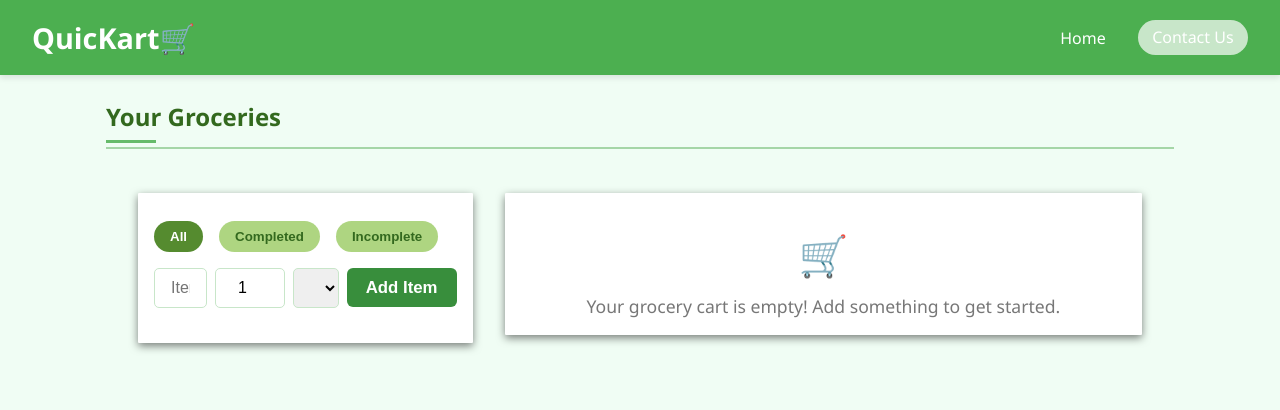
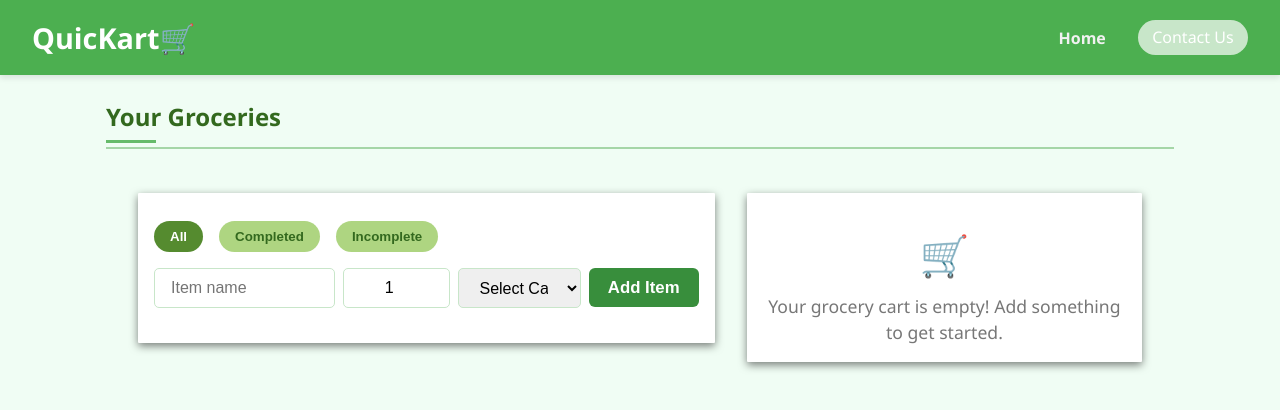
Before and after one commit to cmacias076/grocery-list-app, a React (Create React App) app: page /todos in a window 1280 px wide. Shown: the top 410 px of the page. Built offline with nearby package versions, Linux system fonts and the light colour scheme.

Commit message:
Improve layout: align checkbox and remove btn

```diff
--- a/src/App.css
+++ b/src/App.css
@@ -182,8 +182,7 @@ button:active {
 
 .todo-checkbox {
   transform: scale(1.3);
-  margin-left: 0.5rem;
-  margin-right: 1rem;
+  margin: 0.5rem;
   cursor: pointer;
   align-self: center;;
 }
@@ -209,11 +208,11 @@ button:active {
   background-color: #66bb6a;
   color: white;
   border: none;
-  padding: 0.6rem 1.2rem;
+  padding: 0.5rem 1rem;
   border-radius: 6px;
   cursor: pointer;
-  margin-left: auto;
   white-space: nowrap;
+  align-self: center;
   transition: background-color 0.2s ease;
 }
 
@@ -266,8 +265,7 @@ button:active {
 }
 
 .form-panel {
-  flex: 1;
-  max-width: 400px;
+  flex: 3;
 }
 
 .list-panel {
--- a/src/App.js
+++ b/src/App.js
@@ -1,4 +1,4 @@
-import { BrowserRouter as Router, Routes, Route } from 'react-router-dom';
+import { BrowserRouter as Router, Routes, Route, Navigate } from 'react-router-dom';
 import TodosPage from './pages/TodosPage';
 import ContactPage from './pages/ContactPage';
 import Navbar from './components/navbar';
@@ -11,6 +11,7 @@ export default function App() {
 
          <main className="container">
         <Routes>
+          <Route path="/" element={<Navigate to="/todos" replace />} />
           <Route path="/todos" element={<TodosPage />} />
           <Route path="/contact" element={<ContactPage />} />
         </Routes>
--- a/src/components/navbar.js
+++ b/src/components/navbar.js
@@ -8,7 +8,7 @@ const Navbar = () => {
             <h2 className="navbar-logo">QuicKart🛒</h2>
             <ul className="navbar-links">
                 <li>
-                  <NavLink to="/" className={({ isActive }) => isActive ? "active" : ""}>
+                  <NavLink to="/todos" className={({ isActive }) => isActive ? "active" : ""}>
                    Home
                   </NavLink>
                 </li>
```
